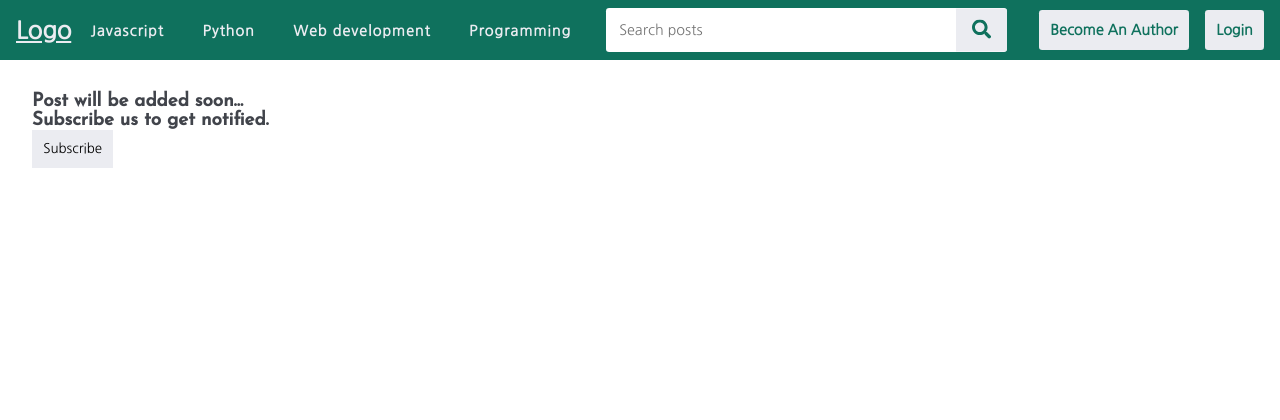
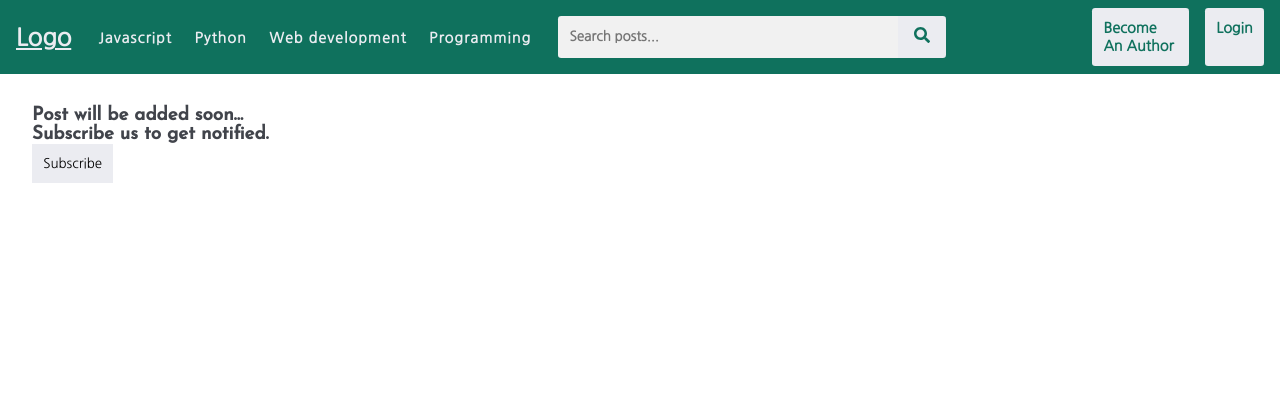
Before and after one commit to Karunamay-murmu/Django-blog, a Django app: template templates/my_blog/categoryPost.html in a window 1280 px wide. Shown: the top 420 px of the page. Run offline with Django 3.2, Linux system fonts and the light colour scheme; the template is opened without the code that fills it, so the values that code supplies are empty; style sheets or scripts are compiled from the project's sources; parts of the project's set-up code (start-up, migrations or seed data) failed here and were passed over.

Commit message:
Fix navbar

```diff
--- a/my_blog/static/css/base.css
+++ b/my_blog/static/css/base.css
@@ -19,7 +19,7 @@
 
 #header .nav-bar__menu__item {
   margin: 0.2rem;
-  padding: 1rem 1rem;
+  padding: 0.5rem 0.5rem;
   letter-spacing: 1px;
   font-size: 0.9rem;
   -webkit-transition: 300ms;
@@ -31,12 +31,6 @@
   border: none;
   border-radius: 0.3rem;
   background-color: #27907d;
-}
-
-#header .nav-bar__logo, #header .nav-bar__menu {
-  -webkit-box-pack: justify;
-      -ms-flex-pack: justify;
-          justify-content: space-between;
 }
 
 #header .nav-bar__auth {
@@ -74,42 +68,35 @@
 }
 
 .search-bar {
-  -webkit-box-flex: 1;
-      -ms-flex-positive: 1;
-          flex-grow: 1;
-  margin: 0 1rem;
   position: relative;
 }
 
 .search-bar--input {
-  width: 100%;
-  border-radius: 0.2rem;
+  padding: 0.7rem;
   border: none;
-  padding: 0.8rem;
+  border-top-left-radius: 0.2rem;
+  border-bottom-left-radius: 0.2rem;
   outline: none;
-  font-size: 0.9rem;
-  font-family: "Nanum Gothic", sans-serif;
+  float: left;
+  background: #f1f1f1;
+  font-weight: 600;
 }
 
 .search-bar__btn {
-  position: absolute;
+  float: left;
+  padding: 0.7rem 1rem;
+  background-color: #ebecf1;
   border: none;
   border-top-right-radius: 0.2rem;
   border-bottom-right-radius: 0.2rem;
   outline: none;
-  background: #ebecf1;
-  padding: 0.52rem 1rem;
-  top: 50%;
-  right: 0;
-  -webkit-transform: translateY(-50%);
-          transform: translateY(-50%);
+  border-left: none;
   cursor: pointer;
 }
 
 .search-bar__btn--icon {
-  margin-top: 0.2rem;
-  width: 1.2rem;
   fill: #0f715d;
+  width: 1rem;
 }
 
 .showSideMenu {
@@ -139,6 +126,23 @@
     -webkit-box-direction: normal;
         -ms-flex-direction: row;
             flex-direction: row;
+    -webkit-box-pack: start;
+        -ms-flex-pack: start;
+            justify-content: flex-start;
+    -webkit-box-align: center;
+        -ms-flex-align: center;
+            align-items: center;
+    width: 100%;
+    margin: 0 1rem;
+  }
+  .nav-bar__menu--search-bar {
+    margin: 0 1rem;
+    -webkit-box-flex: 1;
+        -ms-flex-positive: 1;
+            flex-grow: 1;
+  }
+  .nav-bar__menu .search-bar--input {
+    width: 70%;
   }
   .nav-bar__menu-icon--burger {
     display: none;
@@ -160,6 +164,12 @@
             transform: translateX(-100%);
     z-index: 5;
   }
+  .nav-bar__menu--search-bar {
+    padding: 1rem 0.5rem;
+  }
+  .nav-bar__menu .search-bar--input {
+    width: 100%;
+  }
   .nav-bar__menu .list {
     margin: 1rem 0 3rem;
   }
@@ -173,7 +183,7 @@
   .nav-bar #cross {
     position: absolute;
     top: 1rem;
-    left: 2.2rem;
+    left: 1.8rem;
     z-index: 10;
   }
 }
--- a/my_blog/static/css/base.scss
+++ b/my_blog/static/css/base.scss
@@ -21,7 +21,7 @@
 
         &__menu__item {
             margin: 0.2rem;
-            padding: 1rem 1rem;
+            padding: 0.5rem 0.5rem;
             letter-spacing: 1px;
             font-size: 0.9rem;
             transition: 300ms;
@@ -32,11 +32,6 @@
                 border-radius: 0.3rem;
                 background-color: $hover;
             }
-        }
-
-        &__logo,
-        &__menu {
-            justify-content: space-between;
         }
 
         &__auth {
@@ -75,37 +70,34 @@
         }
     }
 }
-
 .search-bar {
-    flex-grow: 1;
-    margin: 0 1rem;
     position: relative;
 
     &--input {
-        width: 100%;
-        border-radius: 0.2rem;
+        padding: 0.7rem;
         border: none;
-        padding: 0.8rem;
+        border-top-left-radius: 0.2rem;
+        border-bottom-left-radius: 0.2rem;
         outline: none;
-        font-size: 0.9rem;
-        font-family: $text;
+        float: left;
+        background: #f1f1f1;
+        font-weight: $bold;
     }
+
     &__btn {
-        position: absolute;
+        float: left;
+        padding: 0.7rem 1rem;
+        background-color: $white-bg;
         border: none;
         border-top-right-radius: 0.2rem;
         border-bottom-right-radius: 0.2rem;
         outline: none;
-        background: $white-bg;
-        padding: 0.52rem 1rem;
-        top: 50%;
-        right: 0;
-        transform: translateY(-50%);
+        border-left: none;
         cursor: pointer;
+
         &--icon {
-            margin-top: 0.2rem;
-            width: 1.2rem;
             fill: $primary;
+            width: 1rem;
         }
     }
 }
@@ -129,6 +121,20 @@
         &__menu {
             display: flex;
             flex-direction: row;
+            justify-content: flex-start;
+            align-items: center;
+            width: 100%;
+            margin: 0 1rem;
+
+            &--search-bar {
+                margin: 0 1rem;
+                flex-grow: 1;
+            }
+            .search-bar {
+                &--input {
+                    width: 70%;
+                }
+            }
         }
         &__menu-icon {
             &--burger {
@@ -151,6 +157,16 @@
             transform: translateX(-100%);
             z-index: 5;
 
+            &--search-bar {
+                padding: 1rem 0.5rem;
+            }
+
+            .search-bar {
+                &--input {
+                    width: 100%;
+                }
+            }
+
             .list {
                 margin: 1rem 0 3rem;
             }
@@ -167,7 +183,7 @@
         #cross {
             position: absolute;
             top: 1rem;
-            left: 2.2rem;
+            left: 1.8rem;
             z-index: 10;
         }
     }
--- a/my_blog/static/css/searchResult.css
+++ b/my_blog/static/css/searchResult.css
@@ -1,6 +1,6 @@
 .search-result .page-title {
   font-family: "Josefin Sans", sans-serif;
-  margin: 0 0 2rem 0;
+  margin: 0 0 1rem 0;
   color: #41444b;
 }
 
--- a/my_blog/static/css/searchResult.scss
+++ b/my_blog/static/css/searchResult.scss
@@ -3,7 +3,7 @@
 .search-result {
     .page-title {
         font-family: $large-text;
-        margin: 0 0 2rem 0;
+        margin: 0 0 1rem 0;
         color: $text-dark;
     }
     .post-list {
--- a/templates/my_blog/categoryPost.html
+++ b/templates/my_blog/categoryPost.html
@@ -7,9 +7,8 @@
 {% if no_post == True %}
 <style>
     .sub-form {
-        width: 450px;
+        max-width: 450px;
         display: flex;
-        flex-direction: row;
         margin-top: 1rem;
     }
 
--- a/templates/my_blog/home.html
+++ b/templates/my_blog/home.html
@@ -7,7 +7,7 @@
 {% if not latest_post and categories %}
 <style>
     .sub-form {
-        width: 450px;
+        max-width: 450px;
         display: flex;
         flex-direction: row;
         margin-top: 1rem;
--- a/templates/navbar.html
+++ b/templates/navbar.html
@@ -20,9 +20,10 @@
 				development</a></li>
 		<li class="list"><a class='nav-bar__menu__item link'
 				href="http://127.0.0.1:8000/blog/category/Programming">Programming</a></li>
-	</ul>
-	<form action="{% url 'blog:search' %}" class="search-bar flex flex-row" method="GET">
-		<input class="search-bar--input" required type="search" name="query" placeholder="Search posts" id="search">
+
+		<form action="{% url 'blog:search' %}" class="nav-bar__menu--search-bar flex flex-row" method="GET">
+			<input class="search-bar--input" required type="search" name="query" placeholder="Search posts..."
+				id="search">
 			<button class="search-bar__btn" aria-label="search" type="submit">
 				<svg class="search-bar__btn--icon" xmlns="http://www.w3.org/2000/svg" viewBox="0 0 512 512">
 					<path
@@ -30,6 +31,7 @@
 				</svg>
 			</button>
 		</form>
+	</ul>
 	<div class="nav-bar__auth">
 		{% if user.is_authenticated %}
 		<div class="auth flex flex-row center-align">
```
Also changed, not shown: 1 other file. Lines whose indentation alone changed are shown as unchanged.
